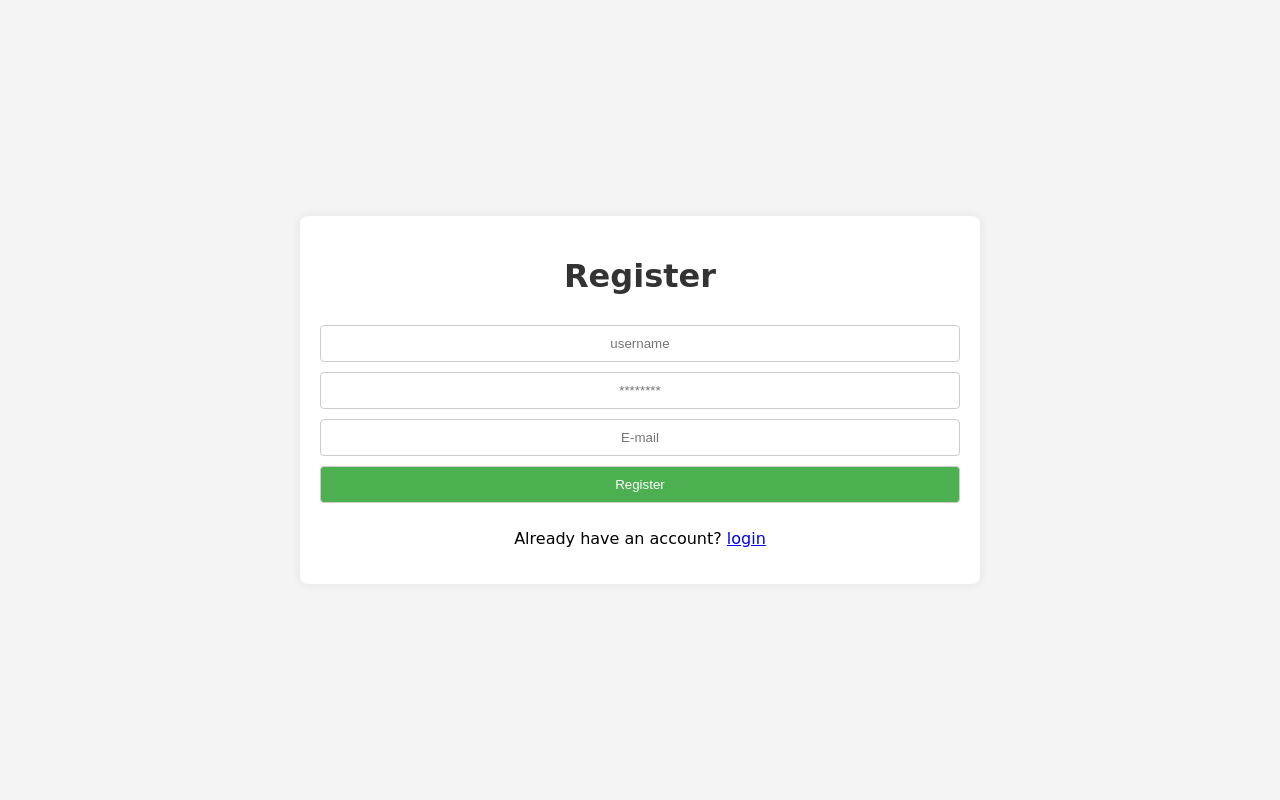
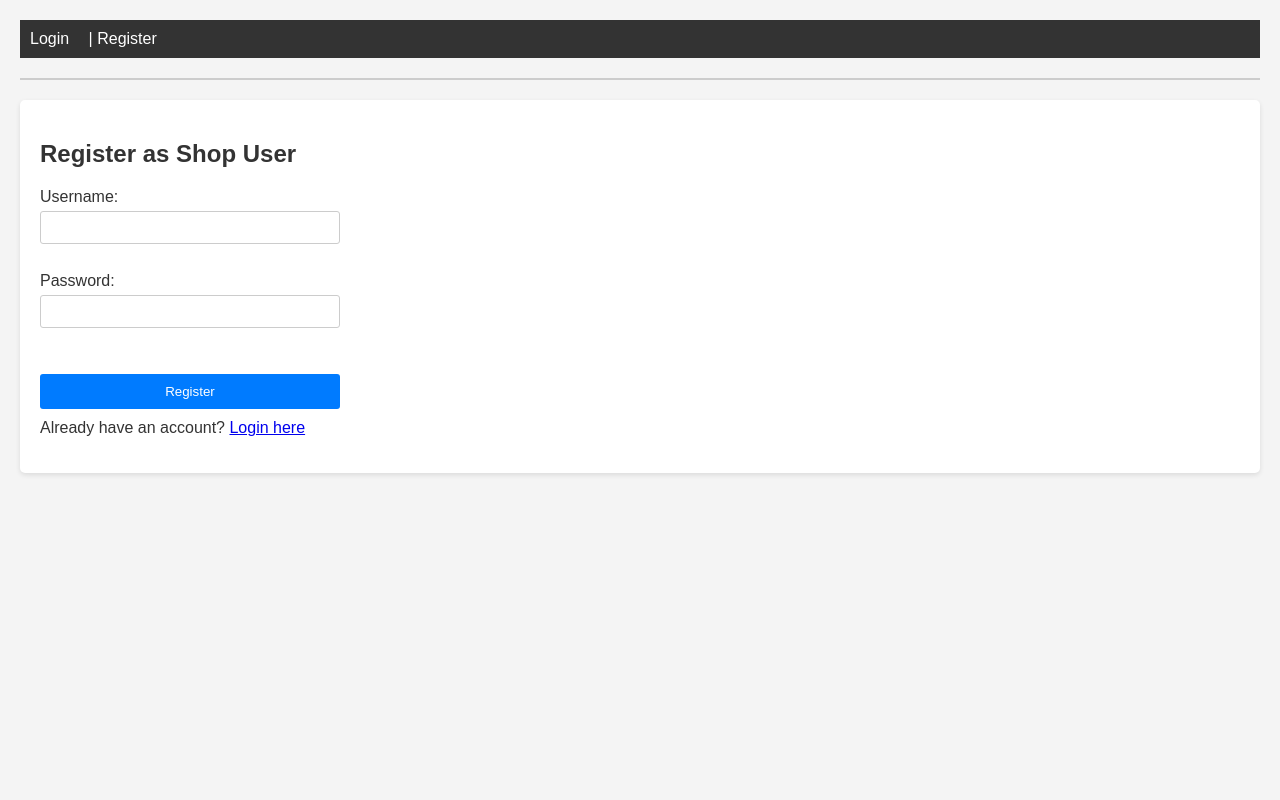
Before and after one commit to TERRENCEKGETEDI/RetailBot, a Flask app: page /register in a window 1280 px wide. Run offline with Flask 3, Linux system fonts and the light colour scheme.

Commit message:
New code

```diff
--- a/app.py
+++ b/app.py
@@ -1,61 +1,192 @@
-
-#============================
-from flask import Flask, render_template, request, redirect, url_for
+from flask import Flask, render_template, request, redirect, url_for, session
+from functools import wraps
+import models  # Import our data models
 from werkzeug.security import generate_password_hash, check_password_hash
-
-from flask import Flask
+from flask_sqlalchemy import SQLAlchemy
 
 app = Flask(__name__)
+app.config['SECRET_KEY'] = 'your_secret_key'
+app.config['SQLALCHEMY_DATABASE_URI'] = 'sqlite:///users.db'  # Use SQLite file
+db = SQLAlchemy(app)
 
-@app.route('/')
-def hello():
-    return 'Hello, Flask!'
+class User(db.Model):
+    id = db.Column(db.Integer, primary_key=True)
+    username = db.Column(db.String(80), unique=True, nullable=False)
+    password = db.Column(db.String(120), nullable=False)
 
+    def __repr__(self):
+        return f'<User {self.username}>'
 
-app = Flask(__name__)
+with app.app_context():
+    db.create_all()  # Create the database tables
 
-# In-memory database for demonstration (replace with a database in a real-world application)
-users = {}
+# Manually add warehouse user if not already in the database
+with app.app_context():
+    warehouse_username = 'warehouse'
+    warehouse_password_hash = generate_password_hash('warehouse_password')
+    if not User.query.filter_by(username=warehouse_username).first():
+        new_user = User(username=warehouse_username, password=warehouse_password_hash)
+        db.session.add(new_user)
+    db.session.commit()
 
-@app.route('/')
-def index():
-    return render_template('login.html')
+def get_user_role(username):
+    user = User.query.filter_by(username=username).first()
+    if user and username == 'warehouse':
+        return 'warehouse'
+    elif user:
+        return 'shop'
+    return None
 
-@app.route('/login', methods=['POST'])
-def login():
-    username = request.form['username']
-    password = request.form['password']
+app.jinja_env.globals.update(get_user_role=get_user_role)
 
-    if username in users and check_password_hash(users[username]['password'], password):
-        # Successful login, redirect to home page
-        return redirect(url_for('home'))
-    else:
-        # Failed login
-        return 'Invalid username or password. Please try again.'
+def login_required(role=None):
+    def decorator(f):
+        @wraps(f)
+        def decorated_function(*args, **kwargs):
+            if 'username' not in session:
+                return redirect(url_for('login'))
+            user_role = get_user_role(session['username'])
+            if role and user_role != role:
+                return "Unauthorized access.", 403
+            return f(*args, **kwargs)
+        return decorated_function
+    return decorator
 
 @app.route('/register', methods=['GET', 'POST'])
 def register():
     if request.method == 'POST':
         username = request.form['username']
         password = request.form['password']
-        email = request.form['email']
 
-        if username in users:
-            return 'Username already exists. Please choose a different one.'
+        if User.query.filter_by(username=username).first():
+            return "Username already taken. Please choose another."
 
-        # Hash the password before storing it
         hashed_password = generate_password_hash(password)
-
-        # Store user data in the database
-        users[username] = {'password': hashed_password, 'email': email}
-
-        return redirect(url_for('index'))
+        new_user = User(username=username, password=hashed_password)
+        db.session.add(new_user)
+        db.session.commit()
+        session['username'] = username
+        return redirect(url_for('shop_dashboard'))
 
     return render_template('register.html')
 
-@app.route('/home')
-def home():
-    return redirect(url_for('static', filename='html/index.html'))
+@app.route('/', methods=['GET', 'POST'])
+def login():
+    if request.method == 'POST':
+        username = request.form['username']
+        password = request.form['password']
+        user = User.query.filter_by(username=username).first()
+        if user and check_password_hash(user.password, password):
+            session['username'] = username
+            role = get_user_role(username)
+            if role == 'warehouse':
+                return redirect(url_for('warehouse_dashboard'))
+            elif role == 'shop':
+                return redirect(url_for('shop_dashboard'))
+        else:
+            return "Invalid credentials."
+    return render_template('login.html')
+
+@app.route('/logout')
+def logout():
+    session.pop('username', None)
+    return redirect(url_for('login'))
+
+@app.route('/users')
+def view_users():
+    users = User.query.all()
+    return render_template('users.html', users=users)
+
+@app.route('/warehouse')
+@login_required(role='warehouse')
+def warehouse_dashboard():
+    warehouse_stock = models.load_warehouse_stock()
+    return render_template('warehouse_dashboard.html', stock=warehouse_stock)
+
+@app.route('/warehouse/add_product', methods=['POST'])
+@login_required(role='warehouse')
+def add_product():
+    product_name = request.form['product_name']
+    initial_quantity = int(request.form.get('initial_quantity', 0))
+
+    warehouse_stock = models.load_warehouse_stock()
+    for item in warehouse_stock:
+        if item.lower() == product_name.lower():
+            return f"Product '{item}' already exists (case-insensitive)."
+
+    models.add_warehouse_product(product_name, initial_quantity)
+    return redirect(url_for('warehouse_dashboard'))
+
+@app.route('/warehouse/delete_product', methods=['POST'])
+@login_required(role='warehouse')
+def delete_product():
+    product_name = request.form['product_name']
+
+    warehouse_stock = models.load_warehouse_stock()
+    found_product = None
+    for item in warehouse_stock:
+        if item.lower() == product_name.lower():
+            found_product = item
+            break
+
+    if found_product:
+        models.delete_warehouse_product(found_product)
+        return redirect(url_for('warehouse_dashboard'))
+    else:
+        return f"Product '{product_name}' not found in warehouse."
+
+@app.route('/shop')
+@login_required(role='shop')
+def shop_dashboard():
+    username = session['username']
+    shop_id = username
+    shop_stock = models.get_shop_stock(shop_id)
+    low_stock_items = {
+        product: qty for product, qty in shop_stock.items() if qty < models.LOW_STOCK_THRESHOLD
+    }
+    return render_template('shop_dashboard.html', stock=shop_stock, low_stock=low_stock_items)
+
+@app.route('/shop/request_stock', methods=['POST'])
+@login_required(role='shop')
+def request_stock():
+    username = session['username']
+    shop_id = username
+    product = request.form['product']
+    quantity = int(request.form['quantity'])
+
+    warehouse_stock = models.load_warehouse_stock()
+    found_product = None
+    for item in warehouse_stock:
+        if item.lower() == product.lower():
+            found_product = item
+            break
+
+    if found_product:
+        if warehouse_stock[found_product] >= quantity:
+            models.update_warehouse_stock(found_product, -quantity)
+            current_shop_stock = models.get_shop_stock(shop_id).get(product, 0)
+            models.update_shop_stock(shop_id, product, current_shop_stock + quantity)
+            return redirect(url_for('shop_dashboard'))
+        else:
+            return "Warehouse has insufficient stock."
+    else:
+        return f"Product '{product}' not found in warehouse."
+
+@app.route('/shop/return_stock', methods=['POST'])
+@login_required(role='shop')
+def return_stock():
+    username = session['username']
+    shop_id = username
+    product = request.form['product']
+    quantity = int(request.form['quantity'])
+
+    current_shop_stock = models.get_shop_stock(shop_id).get(product, 0)
+    if current_shop_stock >= quantity:
+        models.update_shop_stock(shop_id, product, current_shop_stock - quantity)
+        models.update_warehouse_stock(product, quantity)
+        return redirect(url_for('shop_dashboard'))
+    else:
+        return "Insufficient stock to return."
 
 if __name__ == '__main__':
     app.run(debug=True)
--- /dev/null
+++ b/data/shop_stock.json
@@ -0,0 +1,3 @@
+{
+
+}
--- /dev/null
+++ b/data/warehouse_stock.json
@@ -0,0 +1,3 @@
+{
+
+}
--- /dev/null
+++ b/templates/base.html
@@ -0,0 +1,51 @@
+<!DOCTYPE html>
+<html>
+<head>
+    <title>RetailBots</title>
+    <style>
+        body {
+            font-family: sans-serif;
+            margin: 20px;
+            background-color: #f4f4f4;
+            color: #333;
+        }
+        nav {
+            background-color: #333;
+            color: white;
+            padding: 10px;
+            margin-bottom: 20px;
+        }
+        nav a {
+            color: white;
+            text-decoration: none;
+            margin-right: 15px;
+        }
+        hr {
+            border: 1px solid #ccc;
+            margin-bottom: 20px;
+        }
+        h2 {
+            color: #333;
+        }
+    </style>
+</head>
+<body>
+    <nav>
+        {% if 'username' in session %}
+            <a href="{{ url_for('logout') }}">Logout</a>
+            {% if get_user_role(session['username']) == 'warehouse' %}
+                | <a href="{{ url_for('warehouse_dashboard') }}">Warehouse</a>
+            {% elif get_user_role(session['username']) == 'shop' %}
+                | <a href="{{ url_for('shop_dashboard') }}">Shop</a>
+            {% endif %}
+        {% else %}
+            <a href="{{ url_for('login') }}">Login</a>
+            | <a href="{{ url_for('register') }}">Register</a>
+        {% endif %}
+    </nav>
+    <hr>
+    <div class="content">
+        {% block content %}{% endblock %}
+    </div>
+</body>
+</html>
--- a/templates/register.html
+++ b/templates/register.html
@@ -1,75 +1,14 @@
-<!DOCTYPE html>
-<html lang="en">
-<head>
-    <meta charset="UTF-8">
-    <meta name="viewport" content="width=device-width, initial-scale=1.0">
-    <title>Register</title>
-    <style>
-        body {
-            font-family: cursive;
-            background-color: #f4f4f4;
-            margin: 0;
-            padding: 0;
-            display: flex;
-            align-items: center;
-            justify-content: center;
-            height: 100vh;
-        }
-
-        .all {
-            background-color: #fff;
-            border-radius: 8px;
-            box-shadow: 0 0 10px rgba(95, 59, 59, 0.1);
-            padding: 20px;
-            width: 50%;
-            text-align: center;
-        }
-
-        .register {
-            text-align: center;
-            color: #333;
-        }
-
-        .input {
-            margin-top: 30px;
-        }
-
-        input {
-            width: 100%;
-            padding: 10px;
-            margin-bottom: 10px;
-            border: 1px solid #ccc;
-            border-radius: 4px;
-            box-sizing: border-box;
-            text-align:center;
-        }
-
-        .button {
-            background-color: #4caf50;
-            color: #fff;
-            cursor: pointer;
-        }
-
-        .button:hover {
-            background-color: #3fc746;
-        }
-    </style>
-</head>
-<body>
-    <div class="all">
-        <h1 class="register">Register</h1>
-        <div class="input">
-            <form action="/register" method="post">
-                <input type="text" id="username" name="username" placeholder="username" required><br>
-                <input type="password" id="password" name="password" placeholder="********" required><br>
-                <input type="email" id="email" name="email" placeholder="E-mail" required><br>
-
-                <input type="submit" value="Register" class="button">
-
-            </form>
-            <p>Already have an account? <a href="login.html">login</a></p>
-        </div>
-
+{% extends 'base.html' %}
+{% block content %}
+    <div style="background-color: white; padding: 20px; border-radius: 5px; box-shadow: 0 2px 5px rgba(0, 0, 0, 0.1);">
+        <h2>Register as Shop User</h2>
+        <form method="POST" style="display: flex; flex-direction: column; max-width: 300px;">
+            <label for="username" style="margin-bottom: 5px;">Username:</label>
+            <input type="text" id="username" name="username" style="padding: 8px; margin-bottom: 10px; border: 1px solid #ccc; border-radius: 3px;" required><br>
+            <label for="password" style="margin-bottom: 5px;">Password:</label>
+            <input type="password" id="password" name="password" style="padding: 8px; margin-bottom: 10px; border: 1px solid #ccc; border-radius: 3px;" required><br><br>
+            <input type="submit" value="Register" style="background-color: #007bff; color: white; padding: 10px 15px; border: none; border-radius: 3px; cursor: pointer;">
+        </form>
+        <p style="margin-top: 10px;">Already have an account? <a href="{{ url_for('login') }}">Login here</a></p>
     </div>
-</body>
-</html>
+{% endblock %}
```
Also changed, not shown: agents.py (added, +17 -0 lines), models.py (added, +57 -0 lines), routes/auth.py (added, +21 -0 lines), static/index.html (deleted, +0 -11 lines), templates/home.html (deleted, +0 -14 lines), templates/login.html (+13 -70 lines), templates/shop_dashboard.html (added, +32 -0 lines), templates/users.html (added, +9 -0 lines), templates/warehouse_dashboard.html (added, +27 -0 lines), instance/users.db (added), routes/shop.py (added), routes/warehouse.py (added), static/index.css (added).
